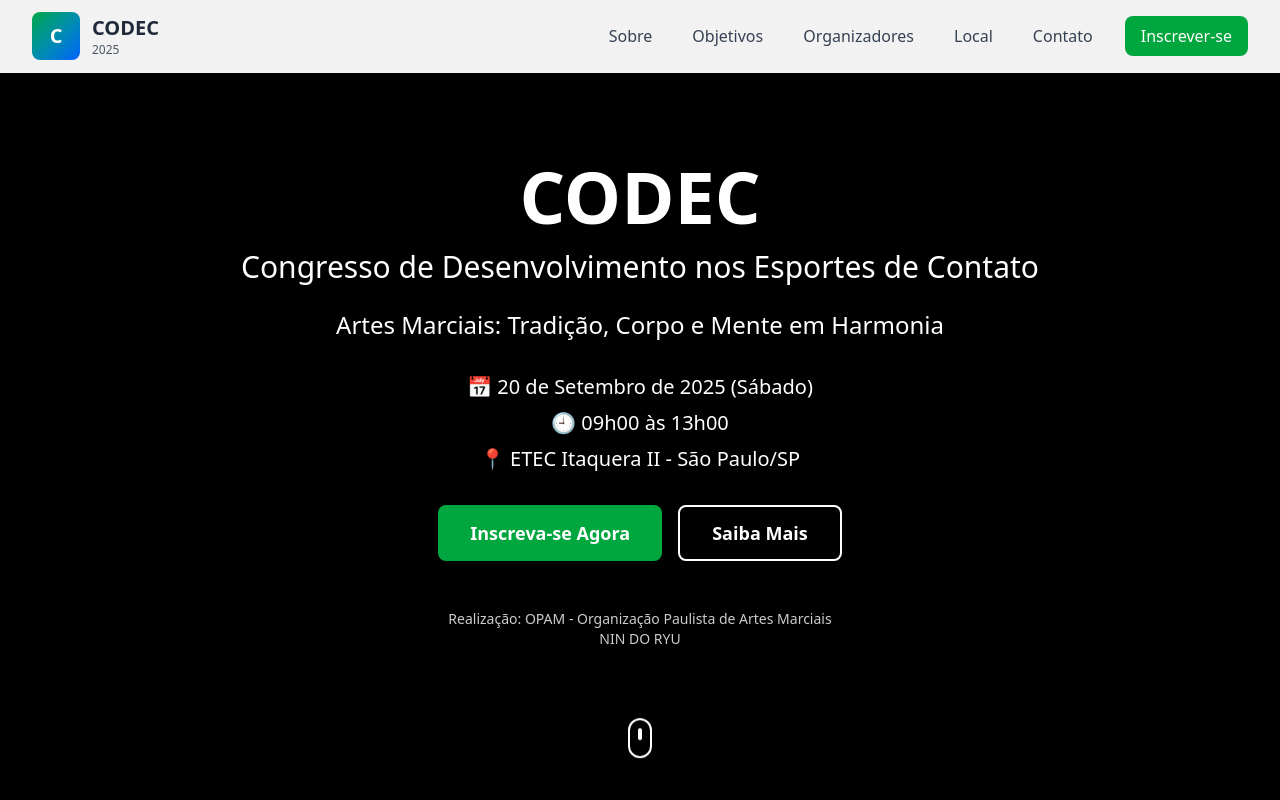
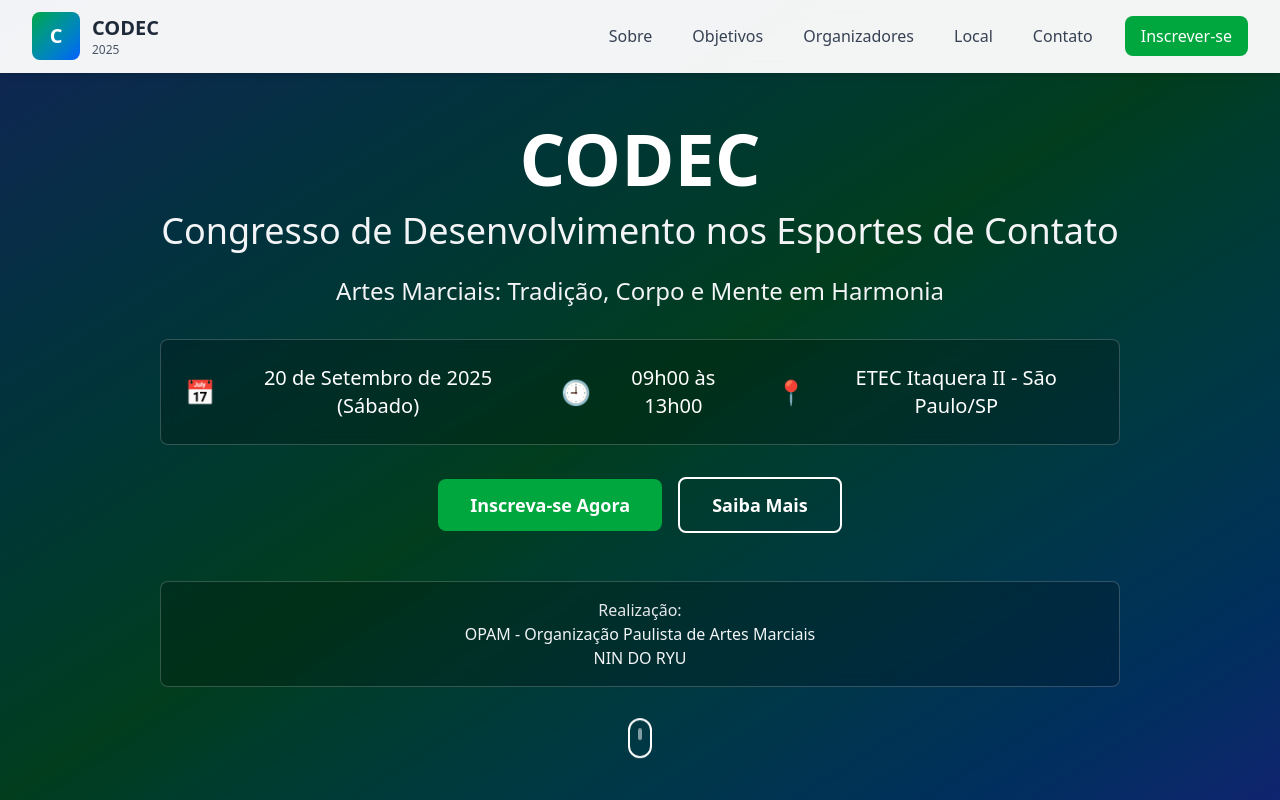
Before and after one commit to DIYSecurityLAB/codec, a Next.js app: page / in a window 1280 px wide. Shown: the top 800 px of the page. Built offline with nearby package versions, Linux system fonts and the light colour scheme.

Commit message:
feat: enhance Hero component with improved layout, accessibility, and event details

```diff
--- a/src/components/Hero.tsx
+++ b/src/components/Hero.tsx
@@ -1,54 +1,107 @@
-import React from 'react';
+"use client";
+
+import React from "react";
 
 interface HeroProps {
   className?: string;
 }
 
-const Hero: React.FC<HeroProps> = ({ className = '' }) => {
+const Hero: React.FC<HeroProps> = ({ className = "" }) => {
   return (
-    <section className={`relative min-h-screen flex items-center justify-center bg-gradient-to-br from-blue-900 via-green-800 to-blue-800 ${className}`}>
-      {/* Background overlay */}
-      <div className="absolute inset-0 bg-black bg-opacity-30"></div>
-
-      {/* Content */}
-      <div className="relative z-10 text-center text-white px-4 max-w-4xl mx-auto">
-        <h1 className="text-5xl md:text-7xl font-bold mb-6 leading-tight">
+    <section
+      id="main-content"
+      className={`relative min-h-screen flex items-center justify-center bg-gradient-to-br from-blue-900 via-green-800 to-blue-800 ${className}`}
+      role="banner"
+      aria-labelledby="hero-title"
+    >
+      <div className="absolute inset-0 bg-black/40" aria-hidden="true"></div>
+      <div className="relative z-10 text-center text-white px-4 sm:px-6 lg:px-8 max-w-5xl mx-auto">
+        <h1
+          id="hero-title"
+          className="text-4xl sm:text-5xl md:text-6xl lg:text-7xl font-bold mb-6 leading-tight"
+        >
           <span className="block">CODEC</span>
-          <span className="text-2xl md:text-3xl font-normal block mt-2">
+          <span className="text-xl sm:text-2xl md:text-3xl lg:text-4xl font-normal block mt-2 text-gray-100">
             Congresso de Desenvolvimento nos Esportes de Contato
           </span>
         </h1>
 
-        <p className="text-xl md:text-2xl mb-8 font-medium">
+        <p className="text-lg sm:text-xl md:text-2xl mb-8 font-medium text-gray-100 max-w-3xl mx-auto">
           Artes Marciais: Tradição, Corpo e Mente em Harmonia
         </p>
-
-        <div className="mb-8 text-lg md:text-xl">
-          <p className="mb-2">📅 20 de Setembro de 2025 (Sábado)</p>
-          <p className="mb-2">🕘 09h00 às 13h00</p>
-          <p>📍 ETEC Itaquera II - São Paulo/SP</p>
+        <div className="mb-8 text-base sm:text-lg md:text-xl bg-black/20 backdrop-blur-sm rounded-lg p-4 sm:p-6 border border-white/20">
+          <div className="flex flex-col sm:flex-row sm:justify-center sm:space-x-8 space-y-2 sm:space-y-0">
+            <div className="flex items-center justify-center sm:justify-start">
+              <span className="text-2xl mr-3" aria-hidden="true">
+                📅
+              </span>
+              <span>
+                <span className="sr-only">Data: </span>
+                20 de Setembro de 2025 (Sábado)
+              </span>
+            </div>
+            <div className="flex items-center justify-center sm:justify-start">
+              <span className="text-2xl mr-3" aria-hidden="true">
+                🕘
+              </span>
+              <span>
+                <span className="sr-only">Horário: </span>
+                09h00 às 13h00
+              </span>
+            </div>
+            <div className="flex items-center justify-center sm:justify-start">
+              <span className="text-2xl mr-3" aria-hidden="true">
+                📍
+              </span>
+              <span>
+                <span className="sr-only">Local: </span>
+                ETEC Itaquera II - São Paulo/SP
+              </span>
+            </div>
+          </div>
         </div>
-
-        <div className="flex flex-col sm:flex-row gap-4 justify-center">
-          <button className="bg-green-600 hover:bg-green-700 text-white font-bold py-3 px-8 rounded-lg text-lg transition-colors duration-300">
+        <div className="flex flex-col sm:flex-row gap-4 justify-center items-center max-w-md mx-auto">
+          <button
+            className="w-full sm:w-auto bg-green-600 hover:bg-green-700 focus-visible:bg-green-700 text-white font-bold py-3 px-8 rounded-lg text-lg transition-colors duration-300 focus-visible:ring-2 focus-visible:ring-white focus-visible:ring-offset-2 focus-visible:ring-offset-green-800"
+            aria-label="Inscrever-se no CODEC 2025"
+            type="button"
+          >
             Inscreva-se Agora
           </button>
-          <button className="border-2 border-white text-white hover:bg-white hover:text-blue-900 font-bold py-3 px-8 rounded-lg text-lg transition-colors duration-300">
+          <button
+            className="w-full sm:w-auto border-2 border-white text-white hover:bg-white hover:text-blue-900 focus-visible:bg-white focus-visible:text-blue-900 font-bold py-3 px-8 rounded-lg text-lg transition-colors duration-300 focus-visible:ring-2 focus-visible:ring-white focus-visible:ring-offset-2 focus-visible:ring-offset-blue-800"
+            aria-label="Saber mais sobre o evento"
+            onClick={() =>
+              document
+                .getElementById("sobre")
+                ?.scrollIntoView({ behavior: "smooth" })
+            }
+            type="button"
+          >
             Saiba Mais
           </button>
         </div>
-
-        <div className="mt-12 text-sm opacity-80">
-          <p>Realização: OPAM - Organização Paulista de Artes Marciais</p>
-          <p>NIN DO RYU</p>
+        <div className="mt-12 text-sm sm:text-base bg-black/20 backdrop-blur-sm rounded-lg p-4 border border-white/20">
+          <p className="font-medium text-gray-200">Realização:</p>
+          <p className="text-gray-100">
+            OPAM - Organização Paulista de Artes Marciais
+          </p>
+          <p className="text-gray-100">NIN DO RYU</p>
         </div>
       </div>
-
-      {/* Scroll indicator */}
       <div className="absolute bottom-8 left-1/2 transform -translate-x-1/2 animate-bounce">
-        <div className="w-6 h-10 border-2 border-white rounded-full flex justify-center">
-          <div className="w-1 h-3 bg-white rounded-full mt-2"></div>
-        </div>
+        <button
+          onClick={() =>
+            document
+              .getElementById("sobre")
+              ?.scrollIntoView({ behavior: "smooth" })
+          }
+          className="w-6 h-10 border-2 border-white rounded-full flex justify-center items-start pt-2 hover:border-gray-300 focus-visible:border-gray-300 focus-visible:ring-2 focus-visible:ring-white focus-visible:ring-offset-2 focus-visible:ring-offset-blue-800 transition-colors"
+          aria-label="Rolar para próxima seção"
+          type="button"
+        >
+          <div className="w-1 h-3 bg-white rounded-full animate-pulse"></div>
+        </button>
       </div>
     </section>
   );
```
